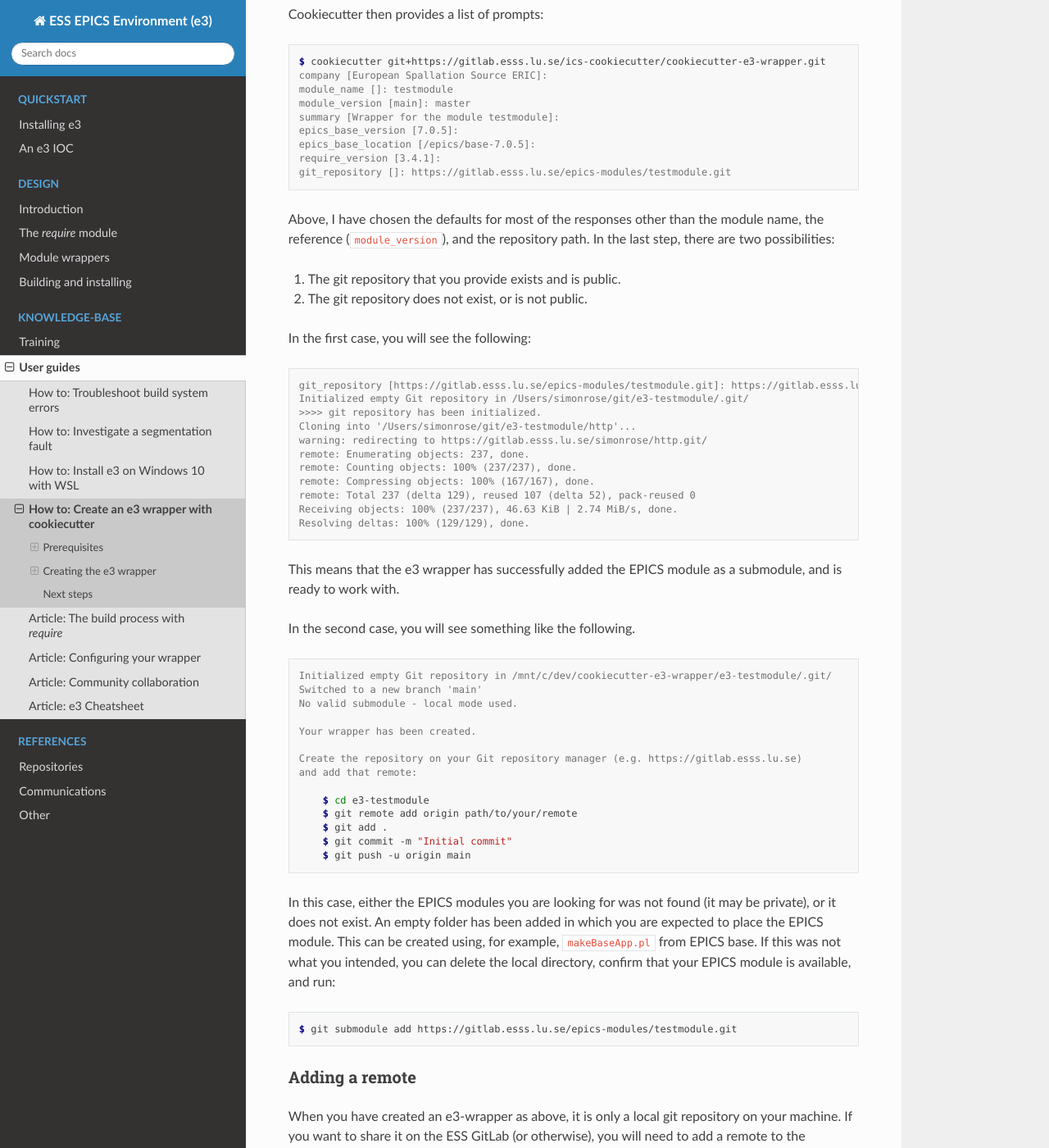
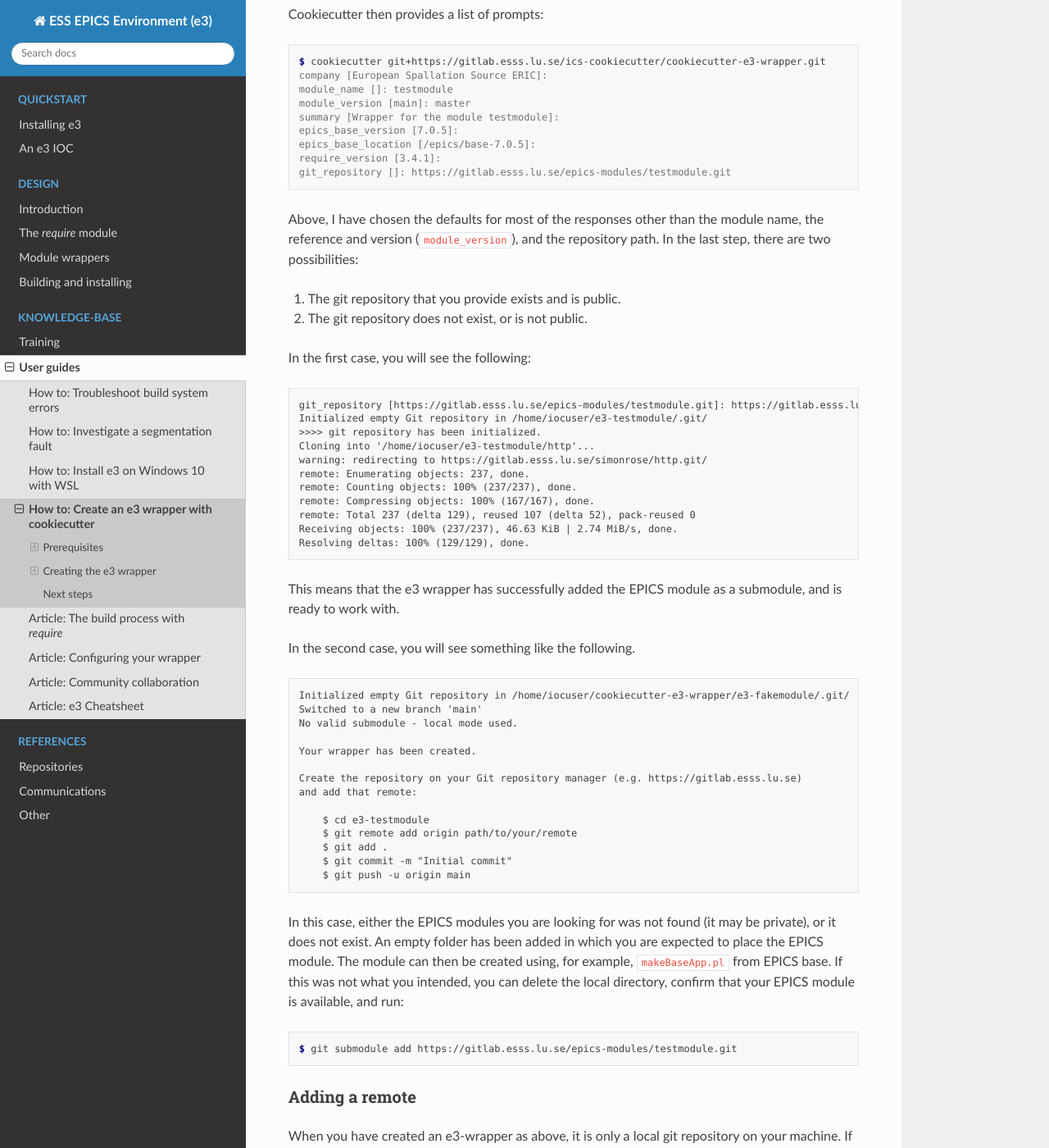
Before and after one commit to ttkorhonen/e3pages, a Sphinx documentation site: the page built from docs/kb/guide/articles/4_cookiecutter_module.md, in a window 1280 px wide and 1400 px high, scrolled down 1283 px. Shown: the whole window at 82% size. Built offline with Sphinx 7.4.7 and the Read the Docs theme 2.0.0, drawn with Linux system fonts in a browser that asks for light colours; some of the changed text lies outside the part shown.

Commit message:
adjust phrasings and formatting

````diff
--- a/docs/kb/guide/articles/4_cookiecutter_module.md
+++ b/docs/kb/guide/articles/4_cookiecutter_module.md
@@ -69,19 +69,19 @@ git_repository []: https://gitlab.esss.lu.se/epics-modules/testmodule.git
 ```
 
 Above, I have chosen the defaults for most of the responses other than the
-module name, the reference (`module_version`), and the repository path. In the last
-step, there are two possibilities:
+module name, the reference and version (`module_version`), and the repository path.
+In the last step, there are two possibilities:
 
 1. The git repository that you provide exists and is public.
 2. The git repository does not exist, or is not public.
 
 In the first case, you will see the following:
 
-```console
+```text
 git_repository [https://gitlab.esss.lu.se/epics-modules/testmodule.git]: https://gitlab.esss.lu.se/simonrose/http
-Initialized empty Git repository in /Users/simonrose/git/e3-testmodule/.git/
+Initialized empty Git repository in /home/iocuser/e3-testmodule/.git/
 >>>> git repository has been initialized.
-Cloning into '/Users/simonrose/git/e3-testmodule/http'...
+Cloning into '/home/iocuser/e3-testmodule/http'...
 warning: redirecting to https://gitlab.esss.lu.se/simonrose/http.git/
 remote: Enumerating objects: 237, done.
 remote: Counting objects: 100% (237/237), done.
@@ -96,8 +96,8 @@ submodule, and is ready to work with.
 
 In the second case, you will see something like the following.
 
-```console
-Initialized empty Git repository in /mnt/c/dev/cookiecutter-e3-wrapper/e3-testmodule/.git/
+```text
+Initialized empty Git repository in /home/iocuser/cookiecutter-e3-wrapper/e3-fakemodule/.git/
 Switched to a new branch 'main'
 No valid submodule - local mode used.
 
@@ -116,9 +116,10 @@ and add that remote:
 
 In this case, either the EPICS modules you are looking for was not found (it may
 be private), or it does not exist. An empty folder has been added in which
-you are expected to place the EPICS module. This can be created using, for example,
-`makeBaseApp.pl` from EPICS base. If this was not what you intended, you can delete
-the local directory, confirm that your EPICS module is available, and run:
+you are expected to place the EPICS module. The module can then be created using,
+for example, `makeBaseApp.pl` from EPICS base. If this was not what you intended,
+you can delete the local directory, confirm that your EPICS module is available,
+and run:
 
 ```console
 $ git submodule add https://gitlab.esss.lu.se/epics-modules/testmodule.git
````
Also changed, not shown: other parts of docs/kb/guide/articles/4_cookiecutter_module.md (+2 -2 lines), docs/kb/training/workbook/8_building_modules.md (+14 -14 lines).
